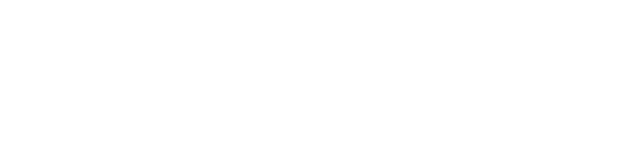
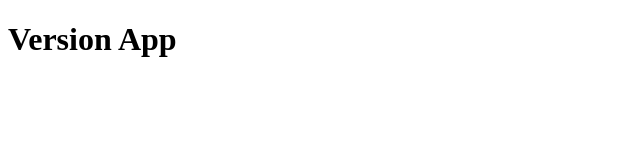
Before and after one commit to BryanEny/Version, a plain HTML site: page index.html in a window 1280 px wide. Shown: the whole page, without its empty margins (0-640 px from the left). Drawn offline with Linux system fonts and the light colour scheme.

Commit message:
second commit

```diff
--- a/index.html
+++ b/index.html
@@ -7,5 +7,11 @@
 </head>
 <body>
 
+    <div class="container">
+        <div class="inner-container">
+            <h1>Version App</h1>
+        </div>
+    </div>
+
 </body>
 </html>
--- a/styles.css
+++ b/styles.css
@@ -0,0 +1,5 @@
+*{
+    margin: 0;
+    padding: 0;
+    box-sizing: border-box;
+}
```
